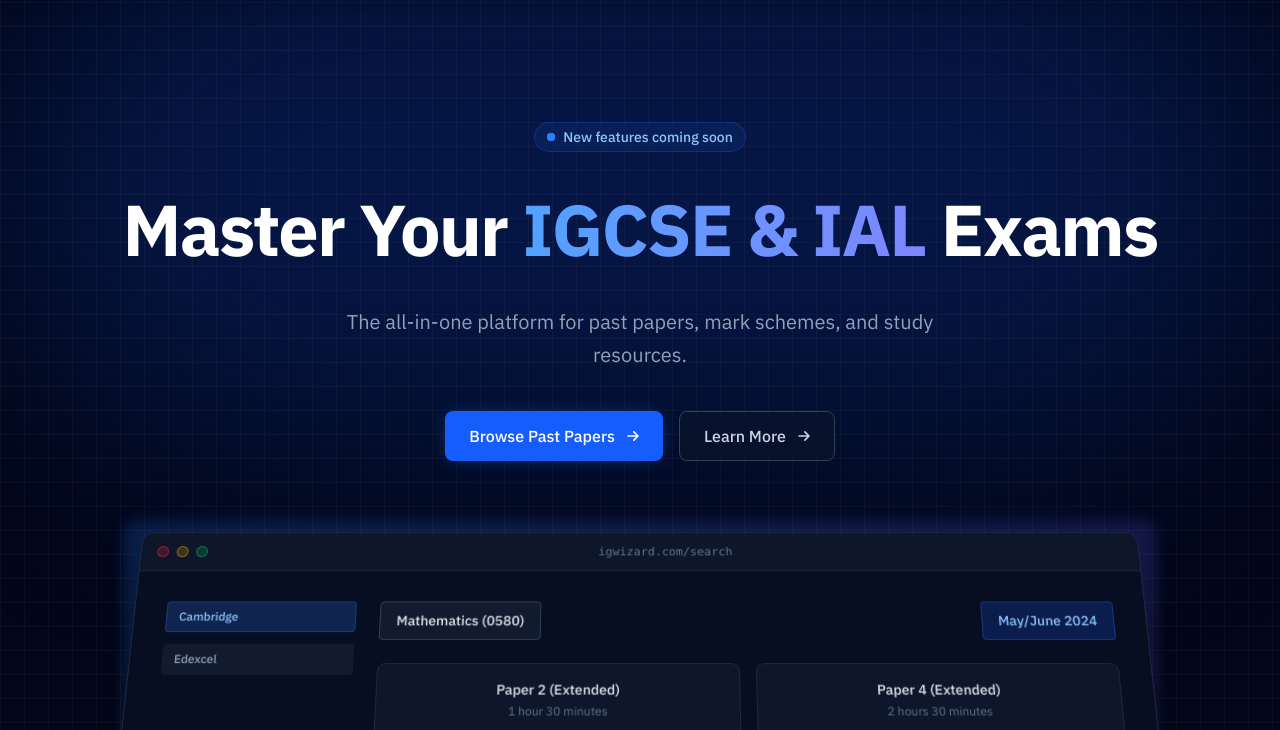
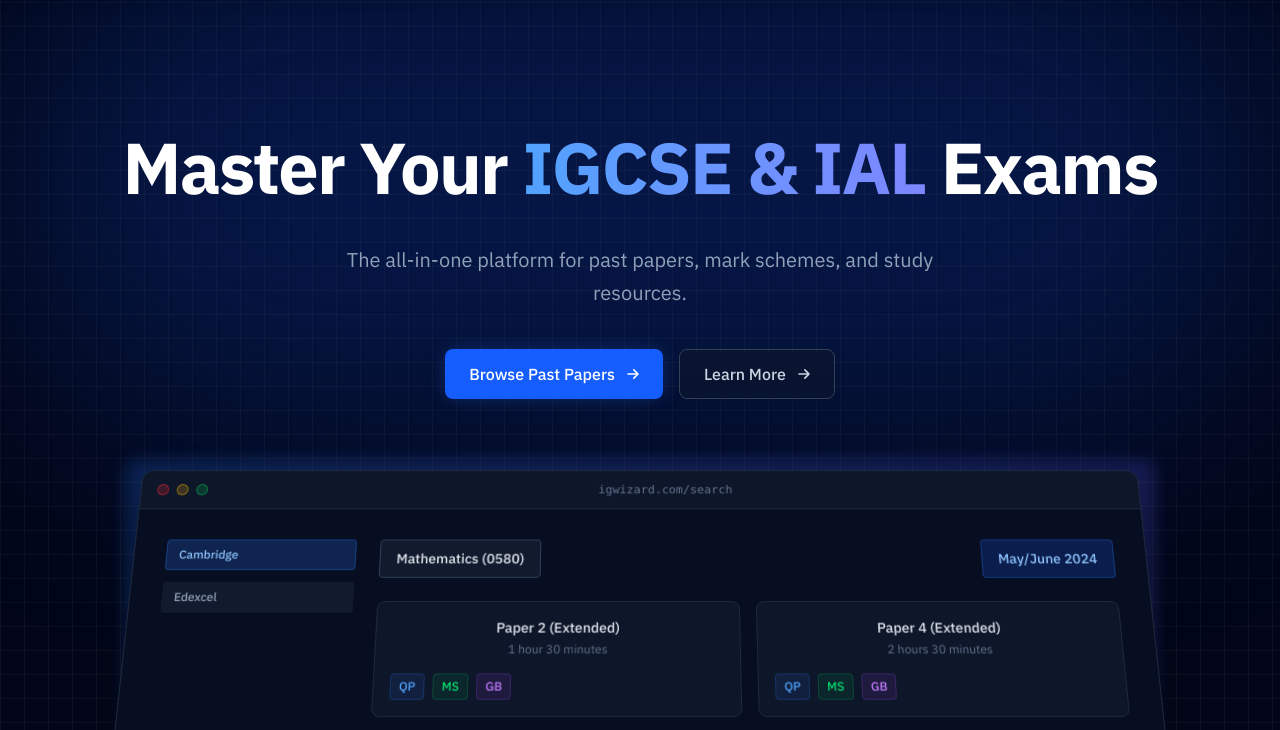
Before and after one commit to iiVertex/IG-Wizard, a website: page docs/index.html in a window 1280 px wide. Shown: the part 70-800 px from the top of the page. Drawn offline with Linux system fonts and the light colour scheme.

Commit message:
slight change

```diff
--- a/docs/index.html
+++ b/docs/index.html
@@ -134,13 +134,13 @@
 
         <div class="container mx-auto px-6 relative z-10 text-center">
             <!-- Badge -->
-            <div class="inline-flex items-center gap-2 px-3 py-1 rounded-full bg-blue-500/10 border border-blue-500/20 text-blue-300 text-sm font-medium mb-8 backdrop-blur-sm">
+            <!-- <div class="inline-flex items-center gap-2 px-3 py-1 rounded-full bg-blue-500/10 border border-blue-500/20 text-blue-300 text-sm font-medium mb-8 backdrop-blur-sm">
                 <span class="relative flex h-2 w-2">
                   <span class="animate-ping absolute inline-flex h-full w-full rounded-full bg-blue-400 opacity-75"></span>
                   <span class="relative inline-flex rounded-full h-2 w-2 bg-blue-500"></span>
                 </span>
                 New features coming soon
-            </div>
+            </div> -->
 
             <!-- Main Heading -->
             <h1 class="text-5xl md:text-7xl font-bold text-white mb-8 tracking-tight leading-tight">
```
